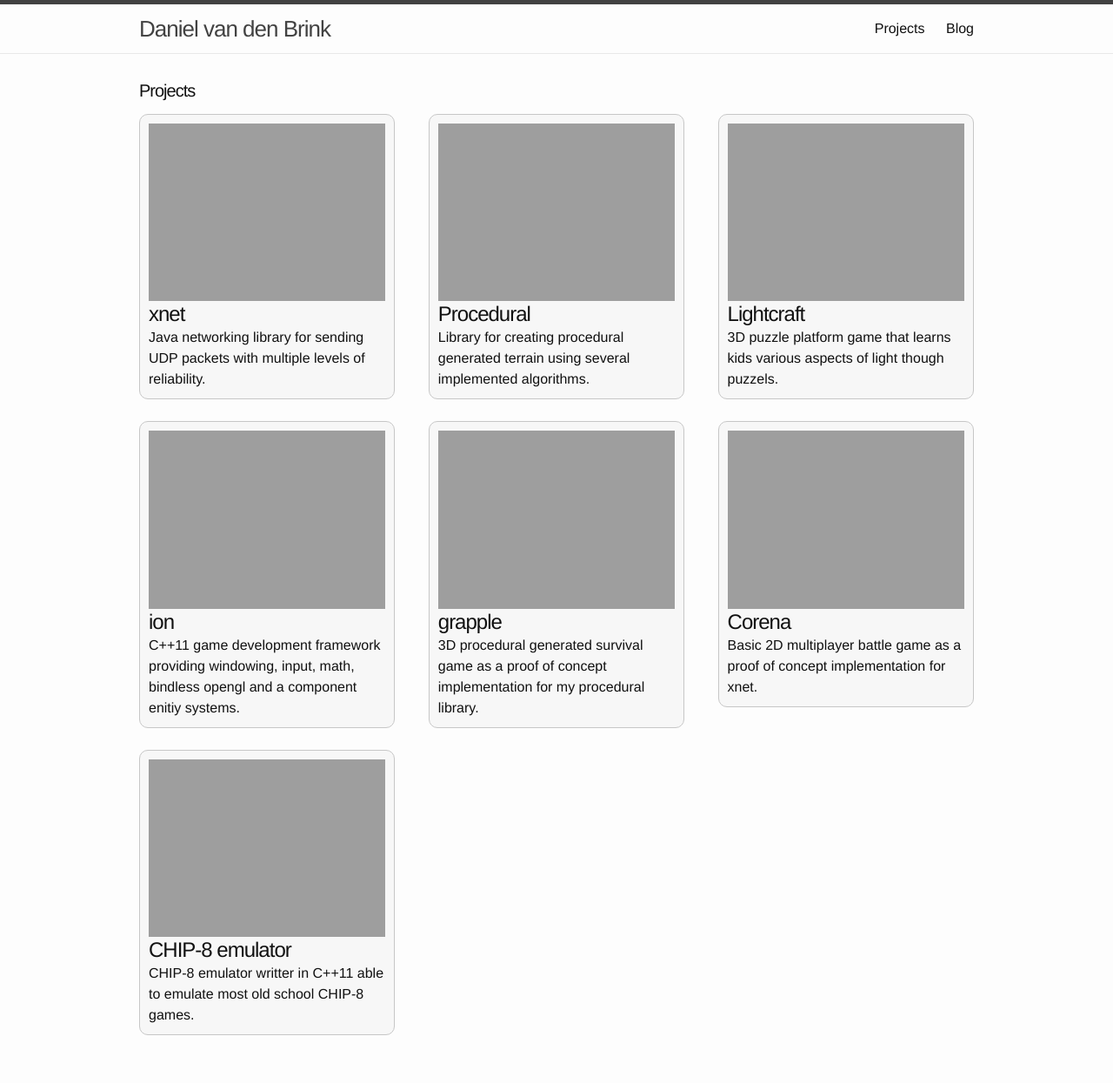
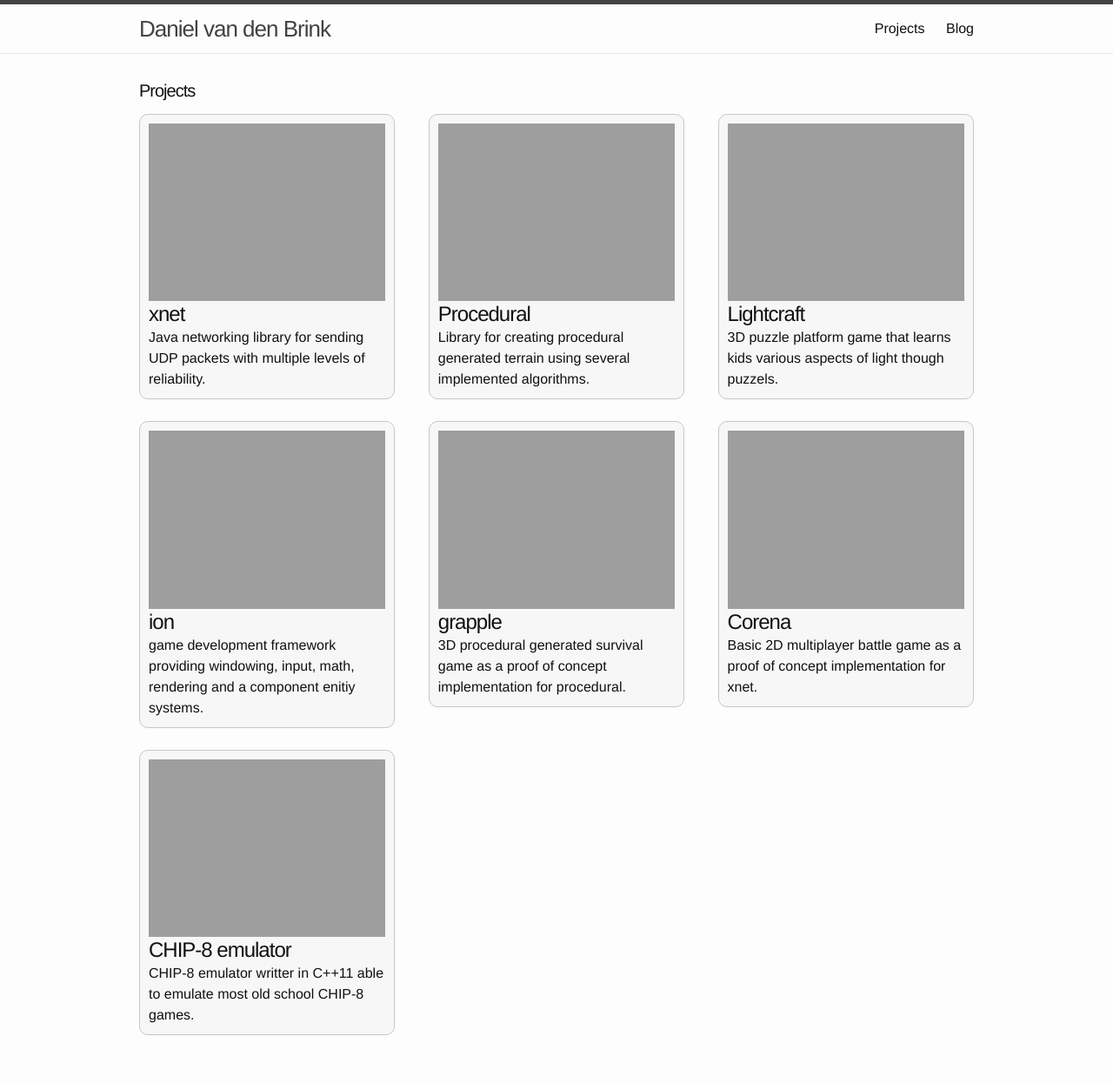
Before and after one commit to dvdbrink/dvdbrink.github.io, a Jekyll site: the page built from projects/index.html, in a window 1280 px wide. Shown: the whole page at 87% size. Built offline with Jekyll 4.4.1, drawn with Linux system fonts in a browser that asks for light colours.

Commit message:
Update content

```diff
--- a/_posts/project/2015-09-01-grapple.md
+++ b/_posts/project/2015-09-01-grapple.md
@@ -1,7 +1,7 @@
 ---
 layout: project
 title: grapple
-summary: 3D procedural generated survival game as a proof of concept implementation for my procedural library.
+summary: 3D procedural generated survival game as a proof of concept implementation for procedural.
 status: inactive
 images:
  - lightcraft0.PNG
--- a/_posts/project/2015-09-01-ion.md
+++ b/_posts/project/2015-09-01-ion.md
@@ -1,7 +1,7 @@
 ---
 layout: project
 title: ion
-summary: C++11 game development framework providing windowing, input, math, bindless opengl and a component enitiy systems.
+summary: game development framework providing windowing, input, math, rendering and a component enitiy systems.
 status: inactive
 repository: https://github.com/dvdbrink/ion
 images:
```
